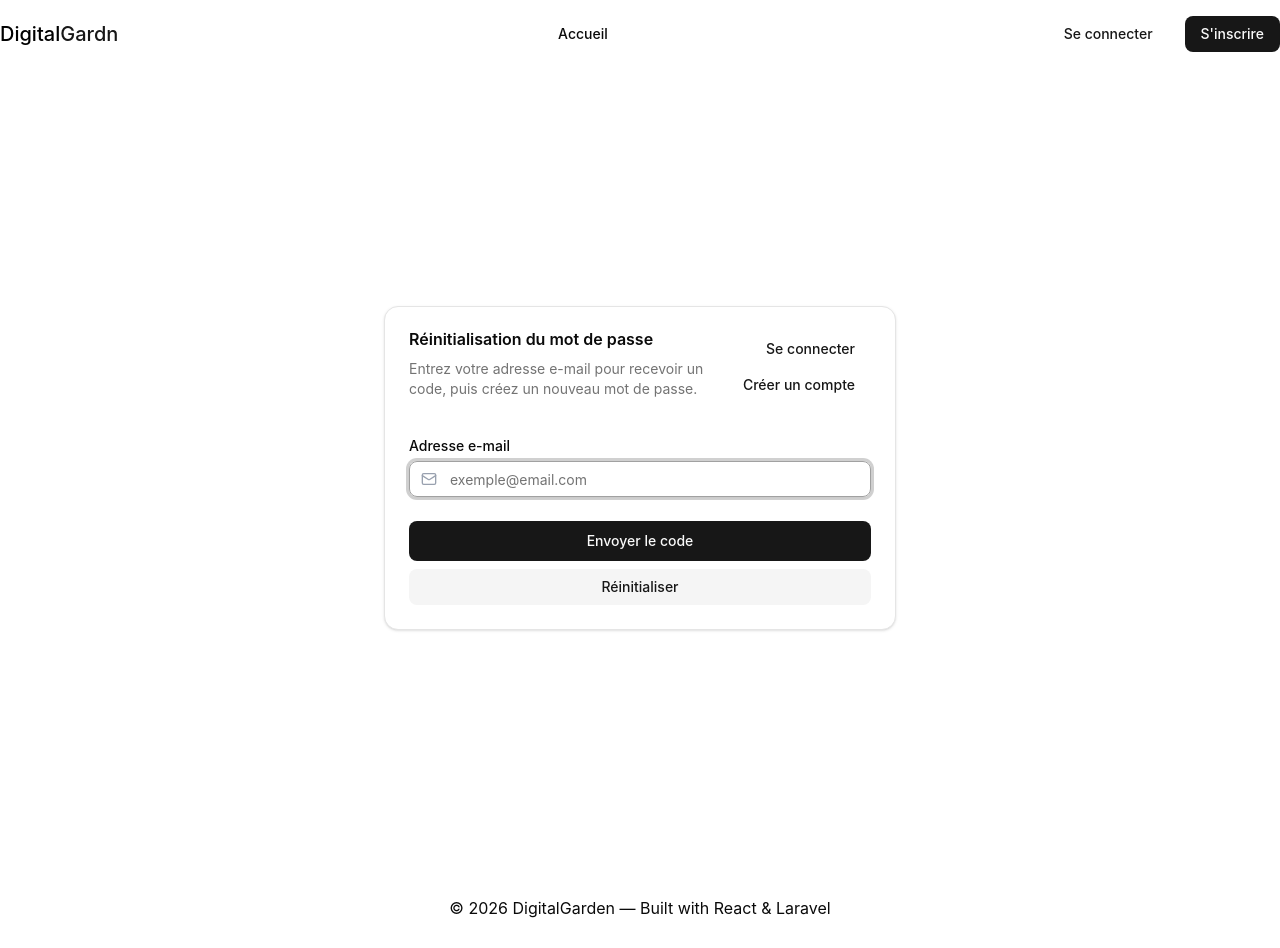
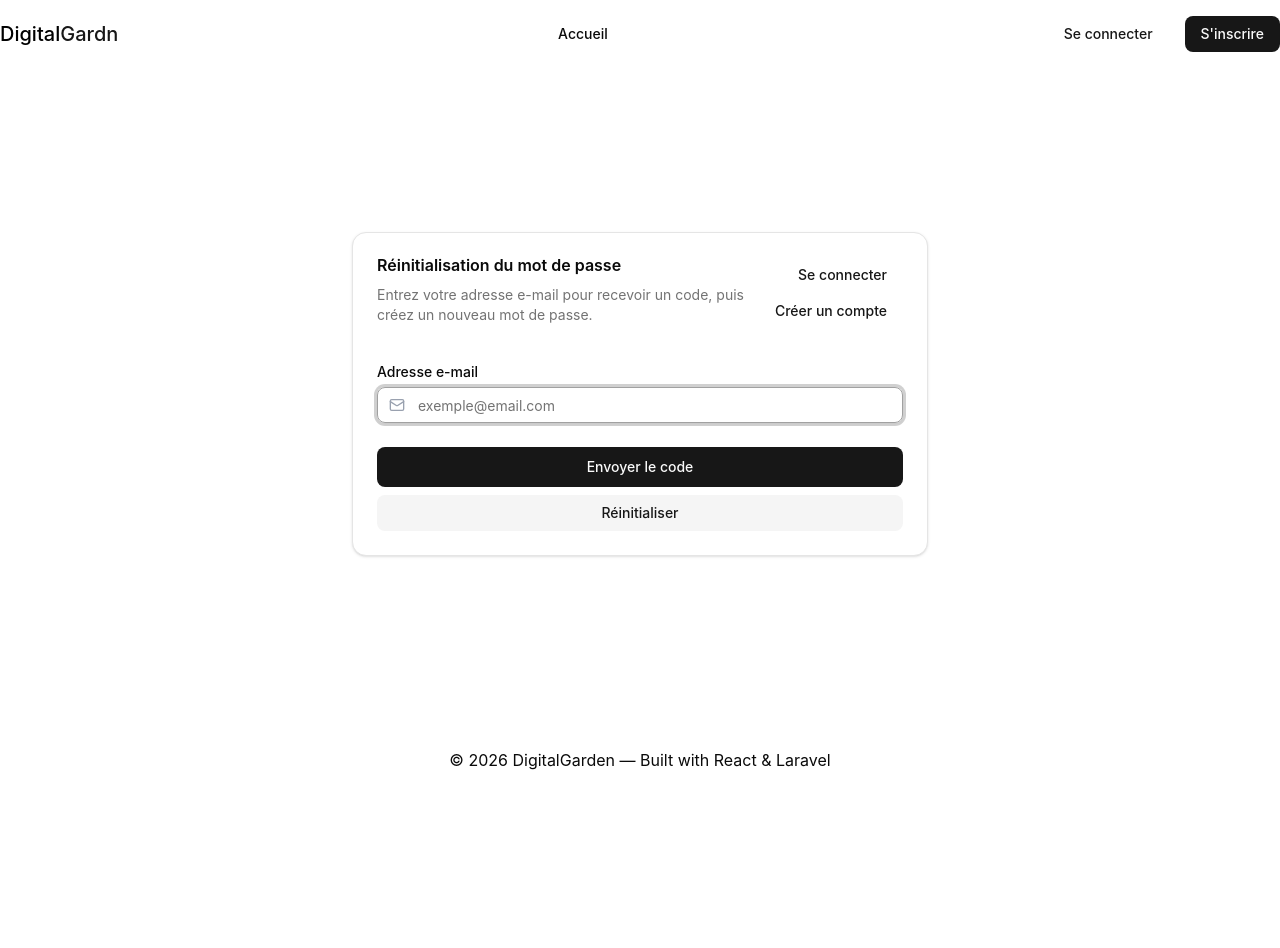
Before and after one commit to yi3za/digitalgardn-frontend, a React (Vite) app: page /password-reset in a window 1280 px wide. After the commit the page ends 800 px from the top, so only its background shows below. Built offline with nearby package versions, Linux system fonts and the light colour scheme; no server answers.

Commit message:
refactor(ui): optimiser le rendu de AuthLayout et MainLayout

```diff
--- a/src/components/layout/AuthLayout.jsx
+++ b/src/components/layout/AuthLayout.jsx
@@ -1,10 +1,17 @@
 import { Outlet } from "react-router-dom";
 import { Card } from "../ui";
 
+/**
+ * Composant AuthLayout
+ *
+ * Ce layout est utilise pour les pages d'authentification
+ */
 export function AuthLayout() {
   return (
-    <div className="min-h-screen flex justify-center items-center">
-      <Card className="min-w-lg">
+    <div className="flex justify-center items-center flex-1">
+      {/* Card */}
+      <Card className="w-xl">
+        {/* Outlet rend le composant correspondant a la route enfant */}
         <Outlet />
       </Card>
     </div>
--- a/src/components/layout/MainLayout.jsx
+++ b/src/components/layout/MainLayout.jsx
@@ -2,13 +2,22 @@ import { Outlet } from "react-router-dom";
 import { Header } from "./header";
 import { Footer } from "./footer";
 
+/**
+ * Composant MainLayout
+ *
+ * Layout principal de l'application
+ */
 export function MainLayout() {
   return (
-    <div className="flex flex-col min-h-screen">
+    <div className="container mx-auto flex flex-col min-h-screen">
+      {/* Header */}
       <Header />
-      <main className="container mx-auto min-h-screen">
+      {/* Main */}
+      <main className="flex flex-col flex-1">
+        {/* Outlet rend le composant correspondant a la route enfant */}
         <Outlet />
       </main>
+      {/* Footer */}
       <Footer />
     </div>
   );
```
